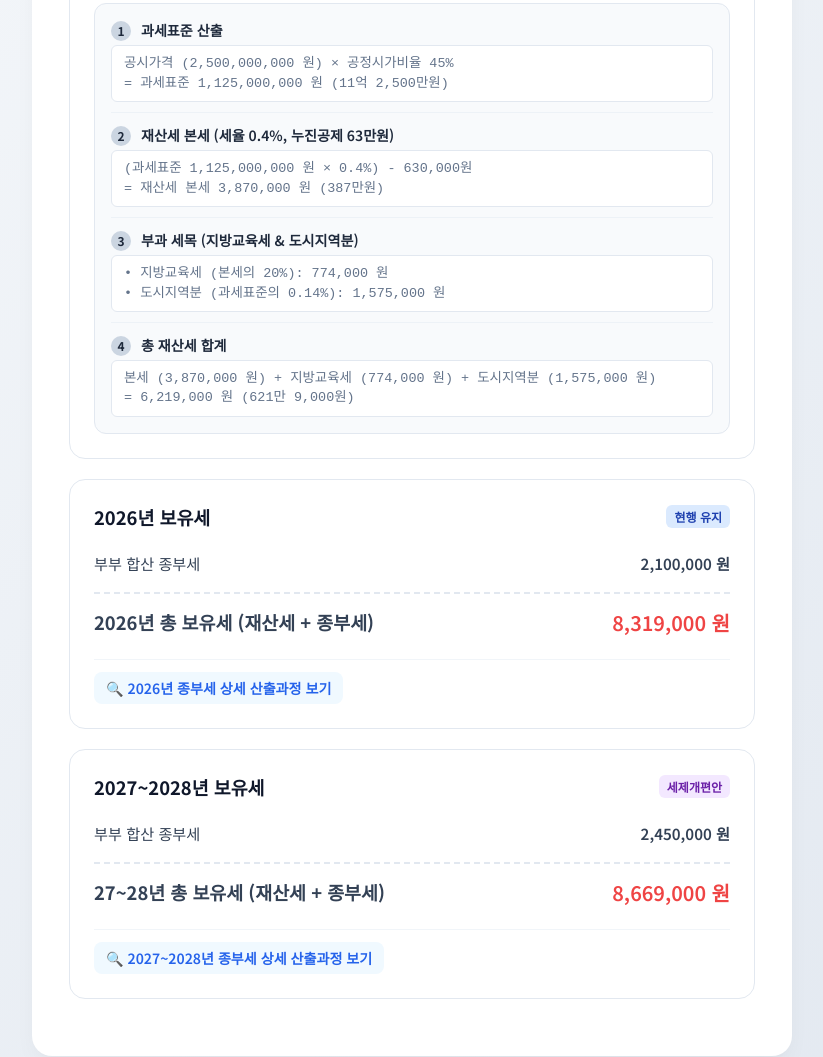
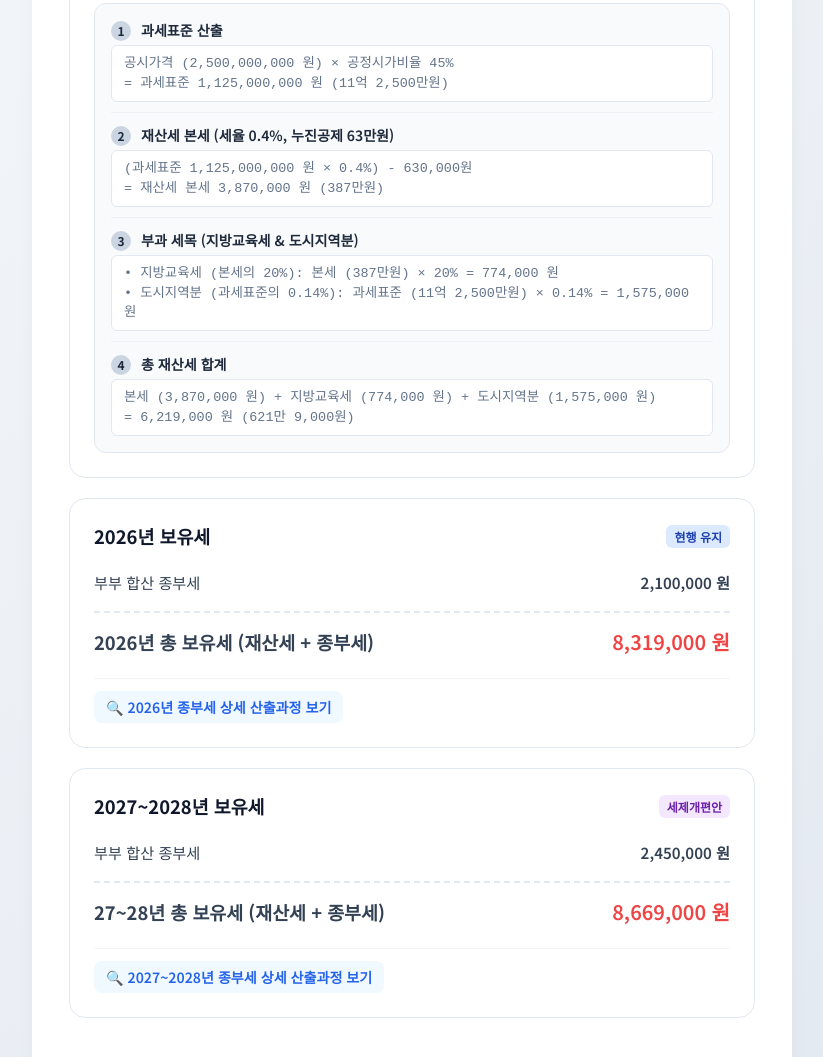
Before and after one commit to asarabi/tax, a plain HTML site: page docs/index.html in a window 1280 px wide. Shown: the part 655-1712 px from the top of the page, without its empty margins (228-1051 px from the left). Drawn offline with Linux system fonts and the light colour scheme.

Commit message:
style(calculator): display explicit baseline amounts in step 3 tax breakdown

```diff
--- a/docs/index.html
+++ b/docs/index.html
@@ -984,8 +984,8 @@
       document.getElementById('propStep2Base').innerText = formatWon(p.propBase);
       document.getElementById('propStep2Main').innerText = formatWon(p.mainPropTax) + ` (${formatKoreanText(p.mainPropTax)})`;
 
-      document.getElementById('propStep3Edu').innerText = formatWon(p.eduTax);
-      document.getElementById('propStep3City').innerText = formatWon(p.cityTax);
+      document.getElementById('propStep3Edu').innerText = `본세 (${formatKoreanText(p.mainPropTax)}) × 20% = ` + formatWon(p.eduTax);
+      document.getElementById('propStep3City').innerText = `과세표준 (${formatKoreanText(p.propBase)}) × 0.14% = ` + formatWon(p.cityTax);
 
       document.getElementById('propStep4Main').innerText = formatWon(p.mainPropTax);
       document.getElementById('propStep4Edu').innerText = formatWon(p.eduTax);
```
